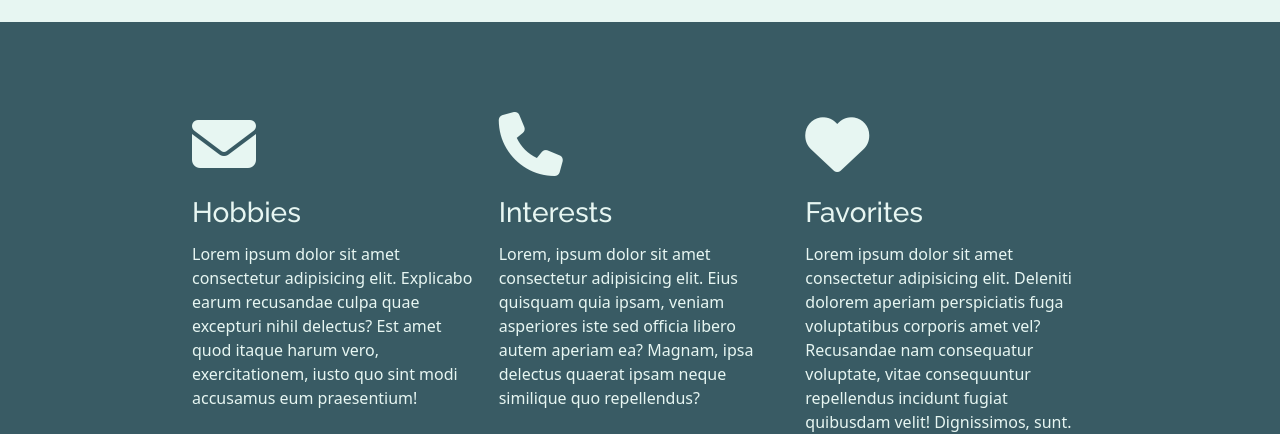
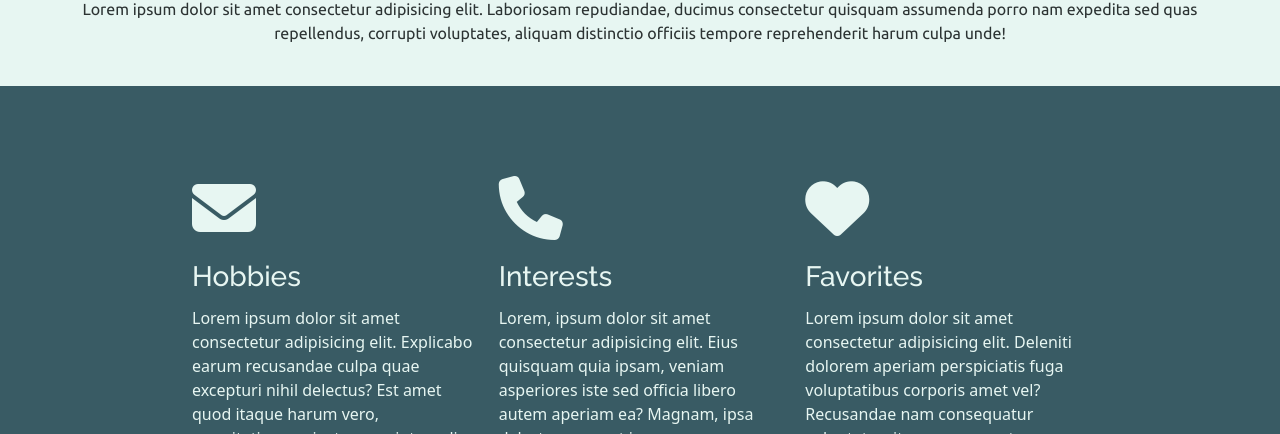
Before and after one commit to lc-mar/sparkles-resume, a plain HTML site: page pages/about.html in a window 1280 px wide. Shown: the part 666-1100 px from the top of the page. Drawn offline with nearby package versions, Linux system fonts and the light colour scheme.

Commit message:
updated intro a bit

```diff
--- a/css/about.css
+++ b/css/about.css
@@ -71,6 +71,10 @@ body {
     font-family: ubuntu;
   }
 
+  .intro-p {
+    color: #2c3333;
+  }
+
   /* about  */
 
   #about {
--- a/pages/about.html
+++ b/pages/about.html
@@ -74,6 +74,7 @@
         <img class="intro-image" src="/images/nola-laur.jpg" alt="nola laur" />
         <div class="intro-snippet">
           <h2>Hi, I'm Lauren!</h2>
+          <p class="intro-p">Lorem ipsum dolor sit amet consectetur adipisicing elit. Laboriosam repudiandae, ducimus consectetur quisquam assumenda porro nam expedita sed quas repellendus, corrupti voluptates, aliquam distinctio officiis tempore reprehenderit harum culpa unde!</p>
       </div>
       </section>
 
```
